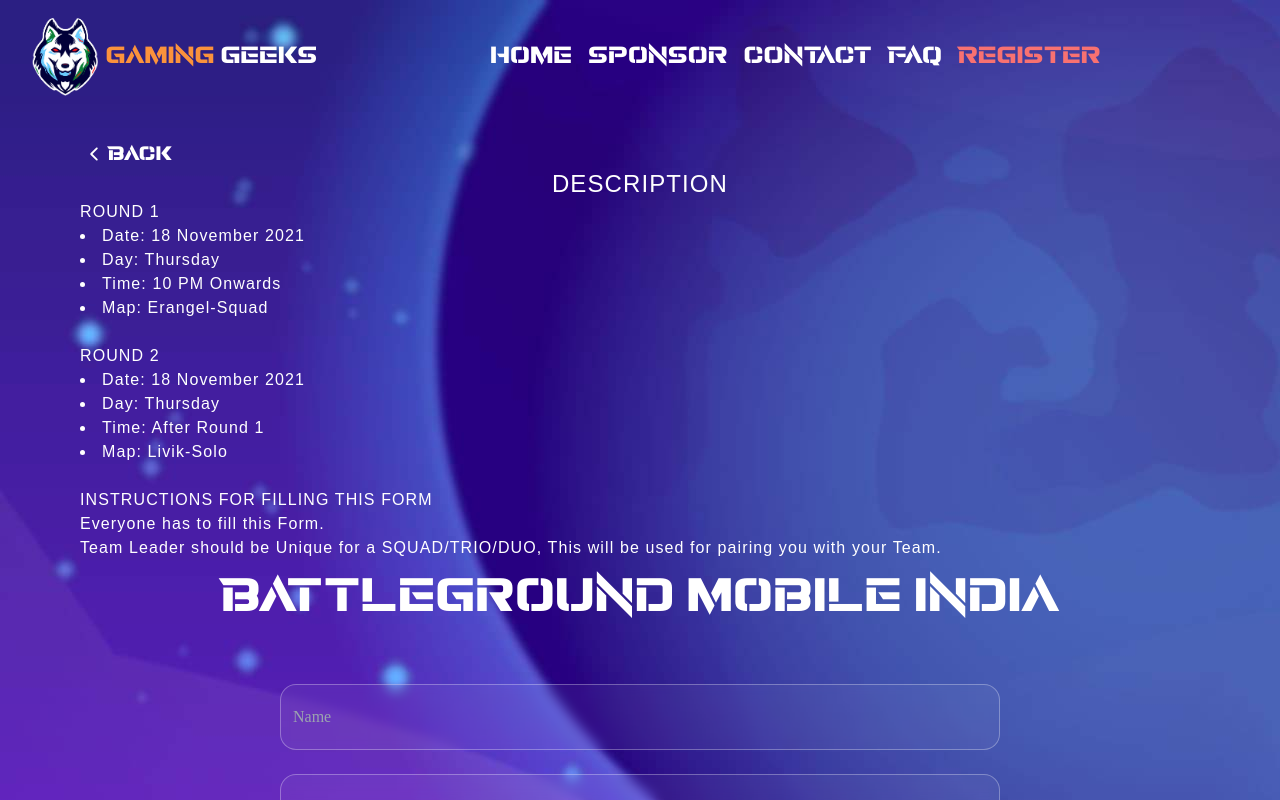
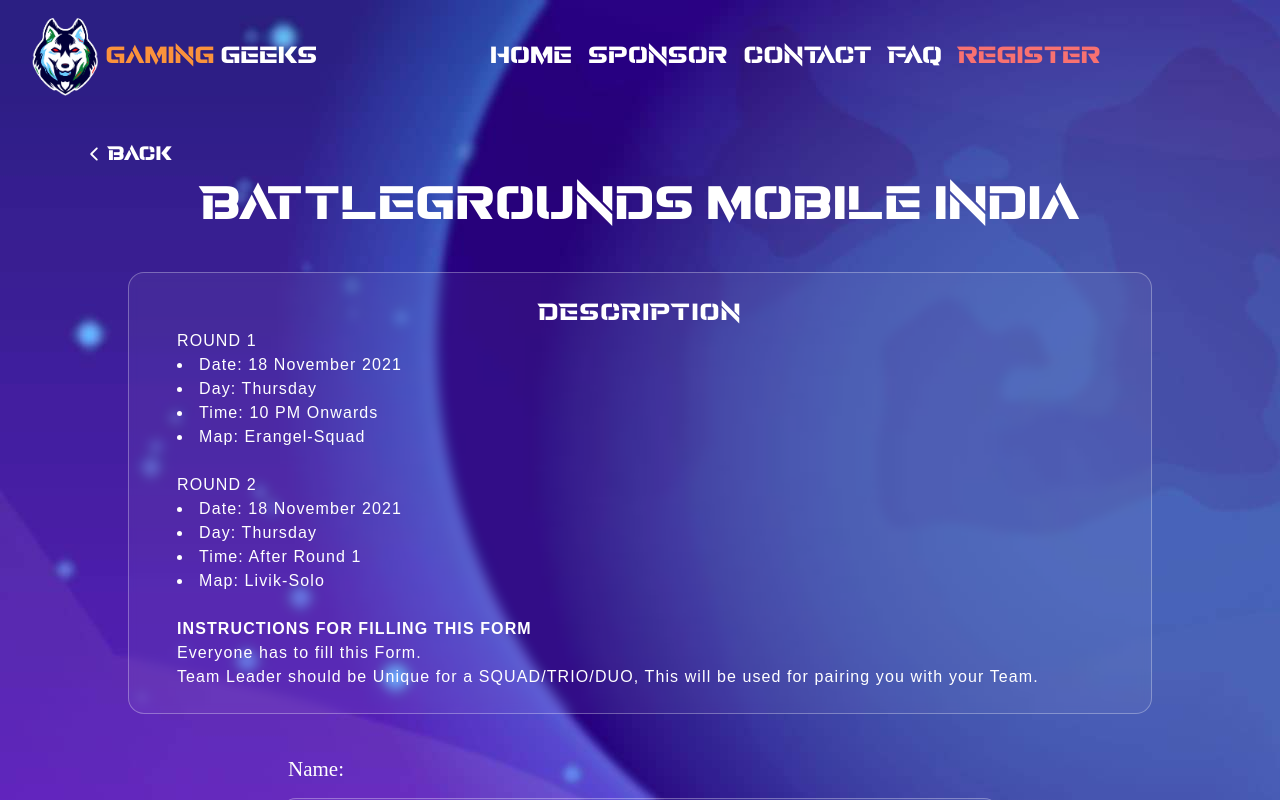
Before and after one commit to ggeeks/event-ggeeks, a Next.js app in the folder ggeeks-events/: page /forms/solo-form/bgmi in a window 1280 px wide. Built offline with nearby package versions, Linux system fonts and the light colour scheme.

Commit message:
Corrected CSS of DEscription

```diff
--- a/ggeeks-events/package.json
+++ b/ggeeks-events/package.json
@@ -14,7 +14,8 @@
     "react-bootstrap": "^2.4.0",
     "react-dom": "^17.0.2",
     "react-faq-component": "^1.3.3",
-    "react-icons": "^4.3.1"
+    "react-icons": "^4.3.1",
+    "validator": "^13.7.0"
   },
   "devDependencies": {
     "@types/node": "17.0.4",
--- a/ggeeks-events/pages/about.jsx
+++ b/ggeeks-events/pages/about.jsx
@@ -100,7 +100,7 @@
         <h1 className="revamp text-[36px] md:my-20 md:text-[46px] ">
           Schedule
           </h1>
-       <div className='justify-center text-center md:px-[20vw] px-[5vw] items-center '>
+       <div className='justify-center text-center xl:pl-[21vw] px-[5vw] items-center '>
         <table className='blue-glassmorphism  text-center justify-center para-1 text-2xl'>
           <tr className='text-center py-10 '>
             <th className='text-2xl py-3 px-10'>Days</th>
--- a/ggeeks-events/pages/forms/solo-form/bgmi.jsx
+++ b/ggeeks-events/pages/forms/solo-form/bgmi.jsx
@@ -1,10 +1,10 @@
 import Link from 'next/link'
-import React, {useState}  from 'react'
+import React, { useState } from 'react'
 import { IoIosArrowBack } from 'react-icons/io'
 import Solo from '../../event/solo'
 import axios from 'axios'
 
-function Bgmi (){
+function Bgmi() {
   const [name, setName] = useState('');
   const [phoneNumber, setPhone] = useState('');
   const [email, setEmail] = useState('');
@@ -12,19 +12,19 @@
   const [discord, setDiscord] = useState('');
   const [username, setUsername] = useState('');
 
-  const handleSubmit =(e)=>{
+  const handleSubmit = (e) => {
     e.preventDefault();
-    const data ={
-      name:name,
-      email:email,
-      phoneNumber:phoneNumber,
-      institute:institute,
-      discord:discord,
-      username:username
+    const data = {
+      name: name,
+      email: email,
+      phoneNumber: phoneNumber,
+      institute: institute,
+      discord: discord,
+      username: username
     }
 
     // axios.post("https://sheet.best/api/sheets/648b0e88-3e07-4c47-81e2-02de9e7e07e4", data).then(response=>{
-    axios.post("https://event-website-backend.herokuapp.com/api/bgmiSolo", data).then(response=>{
+    axios.post("https://event-website-backend.herokuapp.com/api/bgmiSolo", data).then(response => {
       setName('');
       setEmail('');
       setInstitute('');
@@ -34,47 +34,55 @@
       alert("YOU HAVE BEEN REGISTERED SUCCESSFULLY!");
     });
   }
-  return(
+  return (
     <div className='justify-center'>
-    <Link href='../../event/solo' to={<Solo/>} alt='solo'>
+      <Link href='../../event/solo' to={<Solo />} alt='solo'>
         <div className='text-left flex flex-row'>
           <IoIosArrowBack className='text-xl items-center m-1' />
           <button className=' text-xl' >Back</button>
         </div>
       </Link>
-      <div className="text-left para-1">
-        <h1 className='text-center text-2xl'>DESCRIPTION</h1>
-        <div >
+      <div><h1 className='md:text-5xl text-2xl px-5 py-3'>BattleGrounds Mobile India</h1></div>
+      <div className="p-4"></div>
+      <div className="text-left p-6 mx-12 para-1 white-glassmorphism">
+      <h5 className='text-center revamp md:text-2xl text-xl'>DESCRIPTION</h5>
+        <div className="px-6" >
           <h6>ROUND 1</h6>
           <li>Date: 18 November 2021</li>
           <li>Day: Thursday</li>
           <li>Time: 10 PM Onwards</li>
           <li>Map: Erangel-Squad</li>
-          <br/>
+          <br />
           <h6>ROUND 2</h6>
           <li>Date: 18 November 2021</li>
           <li>Day: Thursday</li>
           <li>Time: After Round 1</li>
           <li>Map: Livik-Solo</li>
-            <br/>
-              <h6>INSTRUCTIONS FOR FILLING THIS FORM</h6>
+          <br />
+          <h6><b>INSTRUCTIONS FOR FILLING THIS FORM</b></h6>
           <p>Everyone has to fill this Form.</p>
           <p>Team Leader should be Unique for a SQUAD/TRIO/DUO, This will be used for pairing you with your Team.</p>
         </div>
       </div>
-    <div><h1 className='md:text-5xl text-2xl px-5 py-3'>BattleGround Mobile India</h1></div>
       <div className='md:px-40 md:py-10 px-10 py-3'>
         <form name="BGMI-Form" action="" method="POST" className='grid grid-cols-1  md:px-10 px-2 justify-center form-font' onSubmit={handleSubmit}>
-        <input name="name" type="text" placeholder='Name' className='white-glassmorphism my-3 bg-transparent px-3 py-5' required onChange={(e)=>setName(e.target.value)} value={name}/>
-        <input name="phone-number" type="number" placeholder='Phone Number' className='white-glassmorphism my-3 bg-transparent px-3 py-5' required onChange={(e)=>setPhone(e.target.value)} value={phoneNumber}/>
-        <input name="email" type="email" placeholder='E-mail' className='white-glassmorphism bg-transparent my-3 px-3 py-5 font-nuito' required onChange={(e)=>setEmail(e.target.value)} value={email}/>
-        <input name="institute" type="text" placeholder='Institute' className='white-glassmorphism bg-transparent my-3 px-3 py-5' required onChange={(e)=>setInstitute(e.target.value)} value={institute}/>
-        <input name="discord" type="text" placeholder='Discord Username' className='white-glassmorphism bg-transparent px-3 my-3 py-5' required onChange={(e)=>setDiscord(e.target.value)} value={discord}/>
-        <input name="username" type="text" placeholder='BGMI Username' className='white-glassmorphism bg-transparent px-3 my-3 py-5' required onChange={(e)=>setUsername(e.target.value)} value={username}/>
+          <label className="text-[21px] text-left px-2" >Name:</label>
+          <input name="name" type="text" placeholder='Name' className='white-glassmorphism my-3 bg-transparent px-3 py-5' required onChange={(e) => setName(e.target.value)} value={name} />
+          <label className="text-[21px] text-left px-2" >Phone Number:</label>
+          <input name="phone-number" type="number" placeholder='Phone Number' className='white-glassmorphism my-3 bg-transparent px-3 py-5' required onChange={(e) => setPhone(e.target.value)} value={phoneNumber} />
+          <label className="text-[21px] text-left px-2" >E-mail:</label>
+          <input name="email" type="email" placeholder='E-mail' className='white-glassmorphism bg-transparent my-3 px-3 py-5 font-nuito' required onChange={(e) => setEmail(e.target.value)} value={email} />
+          <label className="text-[21px] text-left px-2" >Institute:</label>
+          <input name="institute" type="text" placeholder='Institute' className='white-glassmorphism bg-transparent my-3 px-3 py-5' required onChange={(e) => setInstitute(e.target.value)} value={institute} />
+          <label className="text-[21px] text-left px-2" >Discord Username:</label>
+          <input name="discord" type="text" placeholder='Discord Username' className='white-glassmorphism bg-transparent px-3 my-3 py-5' required onChange={(e) => setDiscord(e.target.value)} value={discord} />
+          <label className="text-[21px] text-left px-2" >BGMI Username:</label>
+          <input name="username" type="text" placeholder='BGMI Username' className='white-glassmorphism bg-transparent px-3 my-3 py-5' required onChange={(e) => setUsername(e.target.value)} value={username} />
           <div><button type="submit" className='md:text-2xl text-lg blue-glassmorphism hover:text-orange-500 md:w-2/5 w-3/5 justify-center rounded-xl my-3 px-3 py-4'>Register</button></div>
         </form>
       </div>
     </div>
-)}
+  )
+}
 
 export default Bgmi
--- a/ggeeks-events/pages/forms/solo-form/chess.jsx
+++ b/ggeeks-events/pages/forms/solo-form/chess.jsx
@@ -40,11 +40,14 @@
           <button className=" text-xl">Back</button>
         </div>
       </Link>
-      <div className='para-1 text-left'>
+      <div>
+        <h1 className="px-5 py-3 text-2xl md:text-5xl">Chess</h1>
+      </div>
+      <div className='text-left p-6 mx-12 para-1 white-glassmorphism'>
         <div >
-          <h5 className='text-center revamp md:text-3xl text-xl'>DESCRIPTION</h5>
+          <h5 className='text-center revamp md:text-2xl text-xl'>DESCRIPTION</h5>
           <div >
-            <li>Date: released soon</li>
+            <li>Date: 13 July 2022</li>
             <li>Day: Monday</li>
             <li>Type: Arena</li>
             <li>Platform: <a href="http://lichess.org">Lichess</a></li>
@@ -52,9 +55,6 @@
             <li>Format: 2 minutes + 1 second Increment per move</li>
           </div>
         </div>
-      </div>
-      <div>
-        <h1 className="px-5 py-3 text-2xl md:text-5xl">Chess</h1>
       </div>
       <div className="form-font px-10 py-3 md:px-40 md:py-10">
         <form
@@ -64,6 +64,7 @@
           className="form-font grid  grid-cols-1 justify-center px-2 md:px-10"
           onSubmit={handleSubmit}
         >
+        <label className="text-[21px] text-left px-2" >Name:</label>
           <input
             name="name"
             type="text"
@@ -73,6 +74,7 @@
             onChange={(e) => setName(e.target.value)}
             value={name}
           />
+          <label className="text-[21px] text-left px-2" >Phone Number:</label>
           <input
             name="phone-number"
             type="number"
@@ -82,6 +84,7 @@
             onChange={(e) => setPhone(e.target.value)}
             value={phoneNumber}
           />
+          <label className="text-[21px] text-left px-2" >E-mail:</label>
           <input
             name="email"
             type="email"
@@ -91,6 +94,7 @@
             onChange={(e) => setEmail(e.target.value)}
             value={email}
           />
+          <label className="text-[21px] text-left px-2" >Institute:</label>
           <input
             name="institute"
             type="text"
@@ -100,6 +104,7 @@
             onChange={(e) => setInstitute(e.target.value)}
             value={institute}
           />
+          <label className="text-[21px] text-left px-2" >Discord Username:</label>
           <input
             name="discord"
             type="text"
--- a/ggeeks-events/pages/forms/solo-form/codm.jsx
+++ b/ggeeks-events/pages/forms/solo-form/codm.jsx
@@ -1,4 +1,4 @@
-import React, {useState} from 'react'
+import React, { useState } from 'react'
 import { IoIosArrowBack } from 'react-icons/io'
 import Link from "next/link"
 import Solo from '../../event/solo'
@@ -24,20 +24,20 @@
   const [discord, setDiscord] = useState('');
   const [username, setUsername] = useState('');
 
-  const handleSubmit =(e)=>{
+  const handleSubmit = (e) => {
     e.preventDefault();
     // console.log(name,email,phone,institute,discord);
-    const data ={
-      name:name,
-      email:email,
-      phoneNumber:phoneNumber,
-      institute:institute,
-      discord:discord,
-      username:username
+    const data = {
+      name: name,
+      email: email,
+      phoneNumber: phoneNumber,
+      institute: institute,
+      discord: discord,
+      username: username
     }
 
     // axios.post("https://sheet.best/api/sheets/ae51993c-9064-408c-a5cd-99a8fd32441c", data).then(response=>{
-    axios.post("https://event-website-backend.herokuapp.com/api/codmSolo", data).then(response=>{
+    axios.post("https://event-website-backend.herokuapp.com/api/codmSolo", data).then(response => {
       // console.log(response);
       setName('');
       setEmail('');
@@ -59,9 +59,10 @@
           <button className=' text-xl' >Back</button>
         </div>
       </Link>
-      <div className='para-1 text-left'>
-      <div className='para-1 text-left'  >
-                            <h5 className='text-xl revamp'>DESCRIPTION</h5>
+
+      <div><h1 className='md:text-5xl text-2xl px-5 py-3'>Call Of Duty Mobile</h1></div>
+      <div className='text-left p-6 mx-12 para-1 white-glassmorphism'>
+        <h5 className='text-center revamp md:text-2xl text-xl'>DESCRIPTION</h5>
         <div className='text-left'>
           <h6>ROUND 1</h6>
           <li>Date: TBA</li>
@@ -69,7 +70,7 @@
           <li>Time: TBA</li>
           <li>Map: Random</li>
           <li>Type: Multiplayer-Free for All</li>
-                                <br/>
+          <br />
           <h6>ROUND 2</h6>
           <li>Date:TBA</li>
           <li>Day: Wednesday</li>
@@ -78,16 +79,14 @@
           <li>Type: Multiplayer-Free for All</li>
         </div>
       </div>
-      </div>
-      <div><h1 className='md:text-5xl text-2xl px-5 py-3'>Call Of Duty Mobile</h1></div>
       <div className='md:px-40 md:py-10 px-10 py-3'>
         <form name="CODM-Form" action="" method="POST" className='grid grid-cols-1  md:px-10 px-2 justify-center form-font' onSubmit={handleSubmit}>
-        <input name="name" type="text" placeholder='Name' className='white-glassmorphism my-3 bg-transparent px-3 py-5' required onChange={(e)=>setName(e.target.value)} value={name}/>
-        <input name="phone-number" type="number" placeholder='Phone Number' className='white-glassmorphism my-3 bg-transparent px-3 py-5' required onChange={(e)=>setPhone(e.target.value)} value={phoneNumber}/>
-        <input name="email" type="email" placeholder='E-mail' className='white-glassmorphism bg-transparent my-3 px-3 py-5 font-nuito' required onChange={(e)=>setEmail(e.target.value)} value={email}/>
-        <input name="institute" type="text" placeholder='Institute' className='white-glassmorphism bg-transparent my-3 px-3 py-5' required onChange={(e)=>setInstitute(e.target.value)} value={institute}/>
-        <input name="discord" type="text" placeholder='Discord Username' className='white-glassmorphism bg-transparent px-3 my-3 py-5' required onChange={(e)=>setDiscord(e.target.value)} value={discord}/>
-        <input name="username" type="text" placeholder='CODM Username' className='white-glassmorphism bg-transparent px-3 my-3 py-5' required onChange={(e)=>setUsername(e.target.value)} value={username}/>
+          <input name="name" type="text" placeholder='Name' className='white-glassmorphism my-3 bg-transparent px-3 py-5' required onChange={(e) => setName(e.target.value)} value={name} />
+          <input name="phone-number" type="number" placeholder='Phone Number' className='white-glassmorphism my-3 bg-transparent px-3 py-5' required onChange={(e) => setPhone(e.target.value)} value={phoneNumber} />
+          <input name="email" type="email" placeholder='E-mail' className='white-glassmorphism bg-transparent my-3 px-3 py-5 font-nuito' required onChange={(e) => setEmail(e.target.value)} value={email} />
+          <input name="institute" type="text" placeholder='Institute' className='white-glassmorphism bg-transparent my-3 px-3 py-5' required onChange={(e) => setInstitute(e.target.value)} value={institute} />
+          <input name="discord" type="text" placeholder='Discord Username' className='white-glassmorphism bg-transparent px-3 my-3 py-5' required onChange={(e) => setDiscord(e.target.value)} value={discord} />
+          <input name="username" type="text" placeholder='CODM Username' className='white-glassmorphism bg-transparent px-3 my-3 py-5' required onChange={(e) => setUsername(e.target.value)} value={username} />
           <div><button type="submit" className='md:text-2xl text-lg blue-glassmorphism hover:text-orange-500 md:w-2/5 w-3/5 justify-center rounded-xl my-3 px-3 py-4'>Register</button></div>
         </form>
       </div>
--- a/ggeeks-events/pages/forms/solo-form/skribbl.jsx
+++ b/ggeeks-events/pages/forms/solo-form/skribbl.jsx
@@ -56,19 +56,14 @@
         </div>
       </Link>
       <div>
-        <div>
-          <h1>DESCRIPTION</h1>
-        </div>
-        <ul>
-          <li>
-            Winning Criteria: Winner of Round 2
-          </li>
-          Eligibility Criteria for Round 2: Top Player of Every Match will go in Round 2
-          <li></li>
+        <h1 className="px-5 py-3 text-2xl md:text-5xl"> Skribbl</h1>
+      </div>
+      <div className="text-left p-6 mx-12 para-1 white-glassmorphism">
+        <div><h5 className="text-center revamp md:text-2xl text-xl">DESCRIPTION</h5></div>
+        <ul className="text-center py-5">
+          <li><b>Winning Criteria:</b> Winner of Round 2&nbsp;&nbsp;&nbsp;&nbsp;&nbsp;&nbsp;&nbsp;&nbsp;&nbsp;&nbsp;&nbsp;&nbsp;&nbsp;&nbsp;&nbsp;&nbsp;</li>
+          <li><b>&nbsp;Eligibility Criteria for Round 2:</b>  Top Player of Every Match will go in Round 2</li>
         </ul>
-      </div>
-      <div>
-        <h1 className="px-5 py-3 text-2xl md:text-5xl"> Skribbl</h1>
       </div>
       <div className="px-10 py-3 md:px-40 md:py-10">
         <form
--- a/ggeeks-events/pages/forms/solo-form/stumble-guys.jsx
+++ b/ggeeks-events/pages/forms/solo-form/stumble-guys.jsx
@@ -49,21 +49,18 @@
         </div>
       </Link>
       <div>
-        <div>
-          <h5 className='capitalize text-3xl'>Description</h5>
-        </div>
-        <ul className='para-1 text-left'>
+        <h1 className="px-5 py-3 text-2xl md:text-5xl">Stumble Guys</h1>
+      </div>
+      <div className="text-left p-6 mx-12 para-1 white-glassmorphism">
+        <div><h5 className="text-center revamp md:text-2xl text-xl">DESCRIPTION</h5></div>
+        <ul>
           <li>
-            Winner will be the last one standing in the game
+            Winner: The last one standing in the game
           </li>
-          <li>
+          <li className="">
             Winner may be decided through one or more rounds depending upon the number of Participants.
-
           </li>
         </ul>
-      </div>
-      <div>
-        <h1 className="px-5 py-3 text-2xl md:text-5xl">Stumble Guys</h1>
       </div>
       <div className="form-font px-10 py-3 md:px-40 md:py-10">
         <form
@@ -73,6 +70,7 @@
           className="form-font grid  grid-cols-1 justify-center px-2 md:px-10"
           onSubmit={handleSubmit}
         >
+          <label className="text-[21px] text-left px-2" >Name:</label>
           <input
             name="name"
             type="text"
@@ -82,6 +80,7 @@
             onChange={(e) => setName(e.target.value)}
             value={name}
           />
+          <label className="text-[21px] text-left px-2" >Phone No.:</label>
           <input
             name="phone-number"
             type="number"
@@ -91,6 +90,7 @@
             onChange={(e) => setPhone(e.target.value)}
             value={phoneNumber}
           />
+          <label className="text-[21px] text-left px-2" >Email:</label>
           <input
             name="email"
             type="email"
@@ -100,6 +100,7 @@
             onChange={(e) => setEmail(e.target.value)}
             value={email}
           />
+          <label className="text-[21px] text-left px-2" >Institute:</label>
           <input
             name="institute"
             type="text"
@@ -109,6 +110,7 @@
             onChange={(e) => setInstitute(e.target.value)}
             value={institute}
           />
+          <label className="text-[21px] text-left px-2" >Discord:</label>
           <input
             name="discord"
             type="text"
--- a/ggeeks-events/pages/forms/team-form/bgmi-team.jsx
+++ b/ggeeks-events/pages/forms/team-form/bgmi-team.jsx
@@ -62,7 +62,7 @@
           <button className=' text-xl' >Back</button>
         </div>
     </Link>
-    <div>
+    {/* <div>
       <div className='text-3xl text-center'>
         <h1>DESCRIPTION</h1>
       </div>
@@ -72,7 +72,7 @@
         <li>-</li>
         <li>-</li>
       </ul>
-    </div>
+    </div> */}
     <div><h1 className='md:text-5xl text-2xl px-5 py-3'>BattleGround Mobile India</h1></div>
     <div className=' md:px-40 md:py-10 px-10 py-3'>
     <form name="BGMI(team)-Form" action="" method="POST" className='grid grid-cols-1  md:px-10 px-2 justify-center form-font' onSubmit={handleSubmit}>
--- a/ggeeks-events/pages/forms/team-form/valorant-team.jsx
+++ b/ggeeks-events/pages/forms/team-form/valorant-team.jsx
@@ -63,7 +63,7 @@
           <button className=' text-xl' >Back</button>
         </div>
     </Link>
-    <div>
+    {/* <div>
       <div className='text-3xl text-center'>
         <h1>DESCRIPTION</h1>
       </div>
@@ -73,7 +73,7 @@
         <li>-</li>
         <li>-</li>
       </ul>
-    </div>
+    </div> */}
     <div><h1 className=' md:text-5xl text-2xl px-5 py-3'>Valorant</h1></div>
     <div className='md:px-40 md:py-10 px-10 py-3'>
     <form name="Valorant-Form" action="" method="POST" className='grid grid-cols-1  md:px-10 px-2 justify-center form-font' onSubmit={handleSubmit}>
```
Also changed, not shown: ggeeks-events/pages/forms/solo-form/demoForm.js (added, +71 -0 lines), ggeeks-events/validator/validator.js (added, +29 -0 lines), 2 other files (tests, documents, lock files or other folders). Lines whose indentation alone changed are shown as unchanged.
